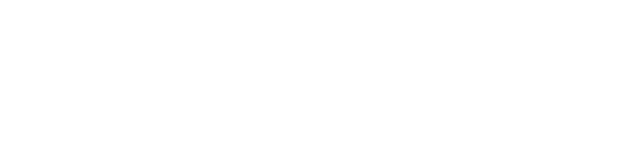
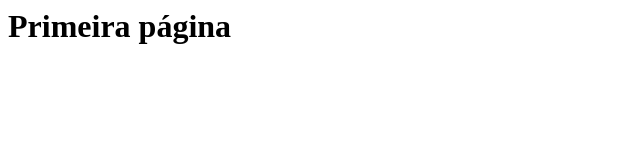
Before and after one commit to oliveiraemgo/curso-git, a plain HTML site: page index.html in a window 1280 px wide. Shown: the whole page, without its empty margins (0-640 px from the left). Drawn offline with Linux system fonts and the light colour scheme.

Commit message:
Adicionado o conteúdo do index.html

```diff
--- a/index.html
+++ b/index.html
@@ -1,7 +1,7 @@
 <html>
     <head>
         <body>
-
+            <h1>Primeira página</h1>
         </body>
     </head>
 </html>
```
